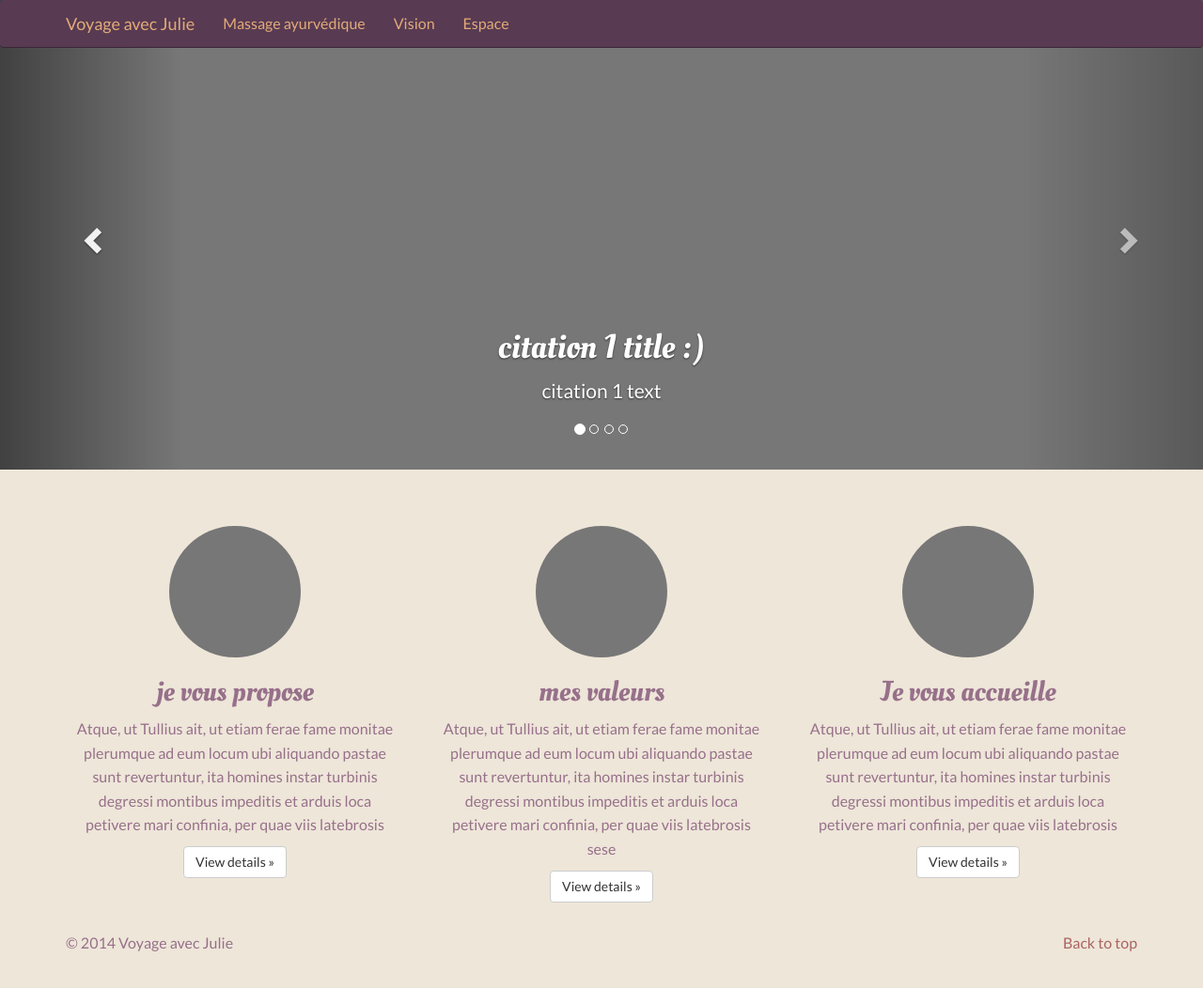
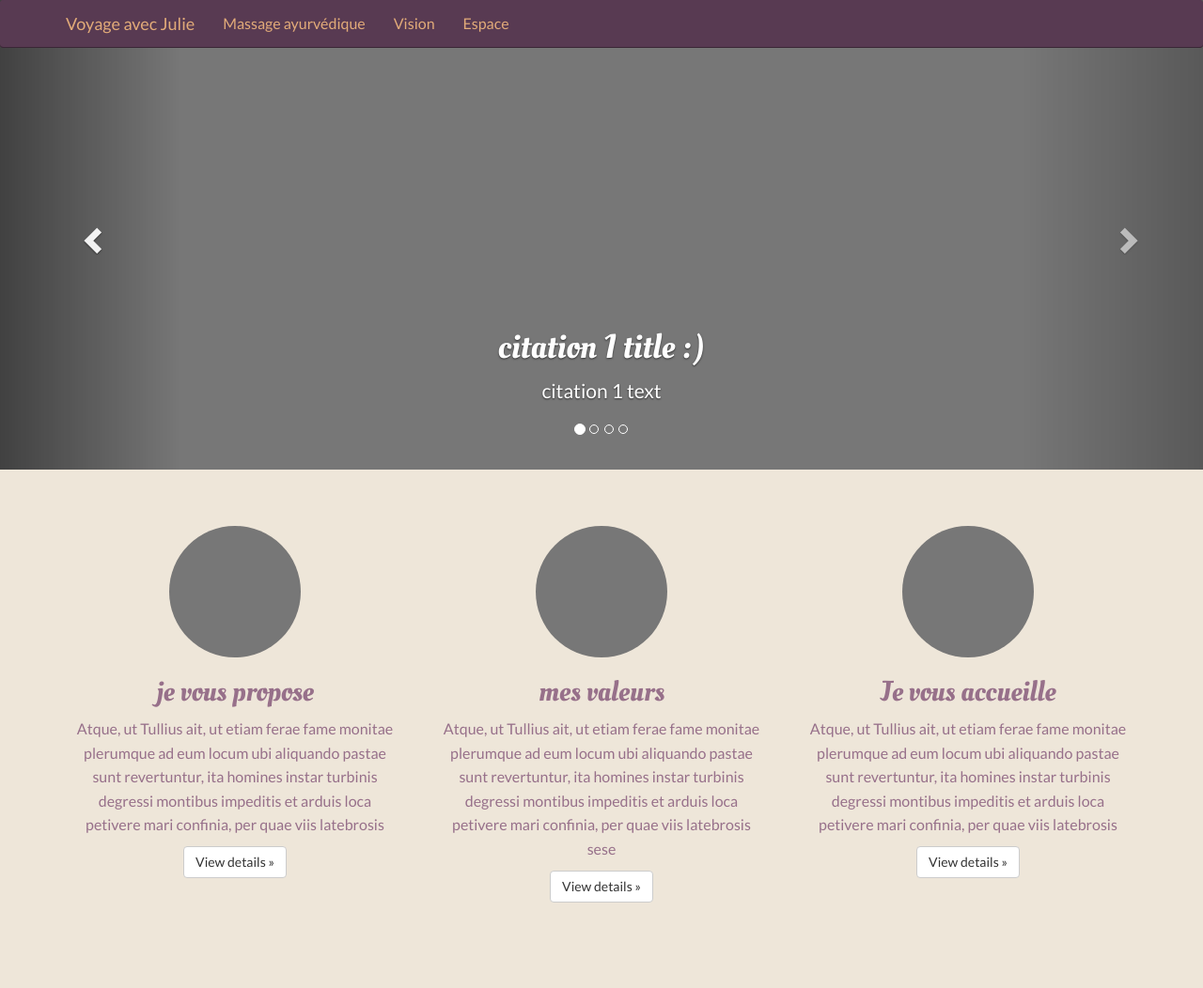
Before and after one commit to kiriline/ju, a Jekyll site: the page built from index.md, in a window 1280 px wide and 1066 px high. Shown: the top 1052 px of the window at 94% size. Built offline with Jekyll 4.4.1, drawn with Linux system fonts in a browser that asks for light colours; nearby versions of some CDN libraries; library files that are not in the unit come from our copies.

Commit message:
Update frontpage.html

```diff
--- a/_layouts/frontpage.html
+++ b/_layouts/frontpage.html
@@ -1,33 +1,7 @@
 <!DOCTYPE html>
 <html lang="en">
-  <head>
-    <meta charset="utf-8">
-    <meta http-equiv="X-UA-Compatible" content="IE=edge">
-    <meta name="viewport" content="width=device-width, initial-scale=1">
-    <meta name="description" content="{{ site.description }}">
-    <meta name="author" content="">
-    <link rel="icon" href="../../favicon.ico">
+{% include head.html %}
 
-    <title>{{ site.title }}: {{ page.title }}</title>
-
-    <!-- Bootstrap core CSS -->
-    <link rel="stylesheet" href="https://maxcdn.bootstrapcdn.com/bootstrap/3.2.0/css/bootstrap.min.css">
-    <!-- Colours override -->
-    <link href="{{ site.baseurl }}/css/lavish.css" rel="stylesheet">
-
-    <!-- HTML5 shim and Respond.js IE8 support of HTML5 elements and media queries -->
-    <!--[if lt IE 9]>
-      <script src="https://oss.maxcdn.com/html5shiv/3.7.2/html5shiv.min.js"></script>
-      <script src="https://oss.maxcdn.com/respond/1.4.2/respond.min.js"></script>
-    <![endif]-->
-
-    <!-- Custom styles for this template -->
-    <link href="{{ site.baseurl }}/css/carousel.css" rel="stylesheet">
-    <!-- Custom styles for this page -->
-    <link href="{{ site.baseurl }}/css/ju.css" rel="stylesheet">
-  </head>
-<!-- NAVBAR
-================================================== -->
   <body>
   {% include navbar.html %}
 
@@ -119,66 +93,16 @@
         </div><!-- /.col-lg-4 -->
       </div><!-- /.row -->
 
-
-      <!-- START THE FEATURETTES -->
-<!--
-      <hr class="featurette-divider">
-
-      <div class="row featurette">
-        <div class="col-md-7">
-          <h2 class="featurette-heading">First featurette heading. <span class="text-muted">It'll blow your mind.</span></h2>
-          <p class="lead">Donec ullamcorper nulla non metus auctor fringilla. Vestibulum id ligula porta felis euismod semper. Praesent commodo cursus magna, vel scelerisque nisl consectetur. Fusce dapibus, tellus ac cursus commodo.</p>
-        </div>
-        <div class="col-md-5">
-          <img class="featurette-image img-responsive" data-src="{{ site.baseurl }}/js/holder.js/500x500/auto" alt="Generic placeholder image">
-        </div>
-      </div>
-
-      <hr class="featurette-divider">
-
-      <div class="row featurette">
-        <div class="col-md-5">
-          <img class="featurette-image img-responsive" data-src="{{ site.baseurl }}/js/holder.js/500x500/auto" alt="Generic placeholder image">
-        </div>
-        <div class="col-md-7">
-          <h2 class="featurette-heading">Oh yeah, it's that good. <span class="text-muted">See for yourself.</span></h2>
-          <p class="lead">Donec ullamcorper nulla non metus auctor fringilla. Vestibulum id ligula porta felis euismod semper. Praesent commodo cursus magna, vel scelerisque nisl consectetur. Fusce dapibus, tellus ac cursus commodo.</p>
-        </div>
-      </div>
-
-      <hr class="featurette-divider">
-
-      <div class="row featurette">
-        <div class="col-md-7">
-          <h2 class="featurette-heading">And lastly, this one. <span class="text-muted">Checkmate.</span></h2>
-          <p class="lead">Donec ullamcorper nulla non metus auctor fringilla. Vestibulum id ligula porta felis euismod semper. Praesent commodo cursus magna, vel scelerisque nisl consectetur. Fusce dapibus, tellus ac cursus commodo.</p>
-        </div>
-        <div class="col-md-5">
-          <img class="featurette-image img-responsive" data-src="{{ site.baseurl }}/js/holder.js/500x500/auto" alt="Generic placeholder image">
-        </div>
-      </div>
-
-      <hr class="featurette-divider">
--->
-      <!-- /END THE FEATURETTES -->
+      <!-- include featurettes -->
 
 
-      <!-- FOOTER -->
-      <footer>
-        <p class="pull-right"><a href="#">Back to top</a></p>
-        <p>© 2014 {{ site.title }}</p>
-      </footer>
+
 
     </div><!-- /.container -->
 
+    {% include navbar.html %}
 
-    <!-- Bootstrap core JavaScript
-    ================================================== -->
-    <!-- Placed at the end of the document so the pages load faster -->
-    <script src="https://ajax.googleapis.com/ajax/libs/jquery/1.11.1/jquery.min.js"></script>
-    <script src="https://maxcdn.bootstrapcdn.com/bootstrap/3.2.0/js/bootstrap.min.js"></script>
-    <script src="{{ site.baseurl }}/js/docs.min.js"></script>
-    <!-- IE10 viewport hack for Surface/desktop Windows 8 bug -->
-    <script src="{{ site.baseurl }}/js/ie10-viewport-bug-workaround.js"></script>
+    {% include scripts.html %}
+
   </body>
 </html>
```
